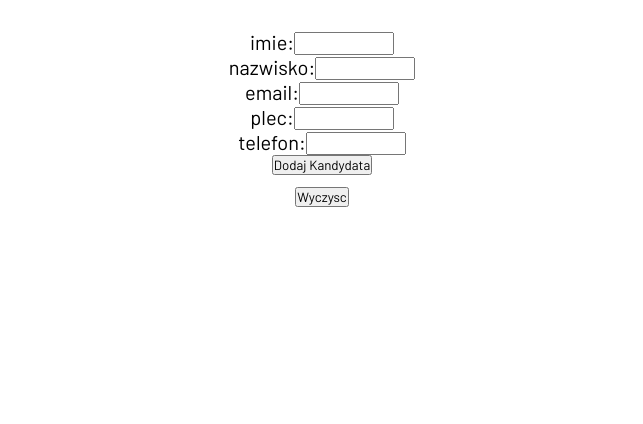
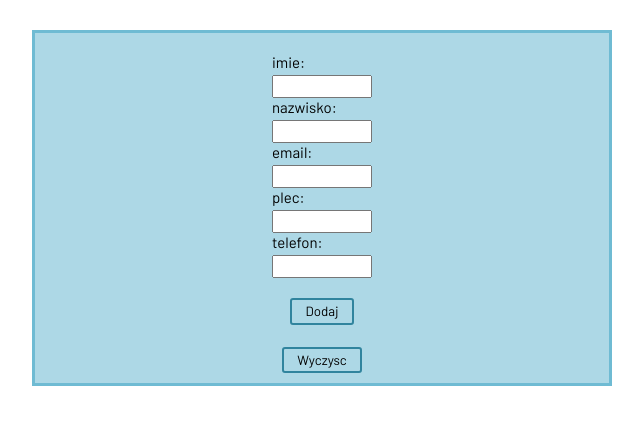
Before and after one commit to PawelSanczyk/Academy, a Next.js app: page / in a window 1280 px wide. Shown: the top 424 px of the page, without its empty margins (318-961 px from the left). Built offline with nearby package versions, Linux system fonts and the light colour scheme.

Commit message:
21-02-2022

```diff
--- a/package.json
+++ b/package.json
@@ -24,7 +24,8 @@
         "react-dom": "^17.0.2",
         "react-scripts": "^4.0.3",
         "remark": "^12.0.0",
-        "remark-html": "^12.0.0"
+        "remark-html": "^12.0.0",
+        "styled-components": "^5.3.3"
     },
     "devDependencies": {
         "@types/node": "^14.17.6",
--- a/src/components/atoms/StandardInput.tsx
+++ b/src/components/atoms/StandardInput.tsx
@@ -15,6 +15,7 @@ export const StandartInput: React.FC<IStandarInput> = ({setHandle, fieldName, ob
 return (
     <Container>
         <Label>{fieldName}:</Label>
+        <br></br>
         <Input onChange={value => setHandle({...object, [fieldName]: value.target.value})} />
     </Container>
 )
@@ -25,7 +26,10 @@ const Container = styled.div`
 `
 const Input = styled.input`
     width: 100px;
+    margin-top: 4px;
 `
 const Label = styled.label`
-    font-size: 20px;
+    font-size: 15px;
+
+
 `
--- a/src/pages/index.tsx
+++ b/src/pages/index.tsx
@@ -82,8 +82,8 @@ useEffect(()=>{
     <h1>{komunikatWalidacji}</h1>
 
 
-    <AddCandidate  onClick={handleButton}>Dodaj Kandydata</AddCandidate><br></br>
-    <button onClick={czyscicielStorage}>Wyczysc</button>
+    <AddCandidate  onClick={handleButton}>Dodaj</AddCandidate><br></br>
+    <Wyczysc onClick={czyscicielStorage}>Wyczysc</Wyczysc>
 
 
 
@@ -121,9 +121,35 @@ const Container = styled.div`
   flex-direction: column;
   justify-content: center;
   align-items: center;
+  padding-top: 20px;
+  padding-right: 0px;
   margin-top: 30px;
+  margin-bottom: 30px;
+  margin-left: 350px;
+  margin-right:350px;
+  background-color: #add8e6;
+  border: 3px solid #6fbbd3;
+
+
 `
 
 const AddCandidate = styled.button`
+background: transparent;
+  border-radius: 3px;
+  border: 2px solid #30849e;
+  color: black;
+  //margin: 0 1em;
+  padding: 0.25em 1em;
+  margin: 20px 10px 10px 10px;
 
 `
+const Wyczysc = styled.button`
+background: transparent;
+  border-radius: 3px;
+  border: 2px solid #30849e;
+  color: black;
+  //margin: 0 1em;
+  padding: 0.25em 1em;
+  margin: 0px 10px 10px 10px;
+
+`
```
Also changed, not shown: 1 other file (tests, documents, lock files or other folders).
